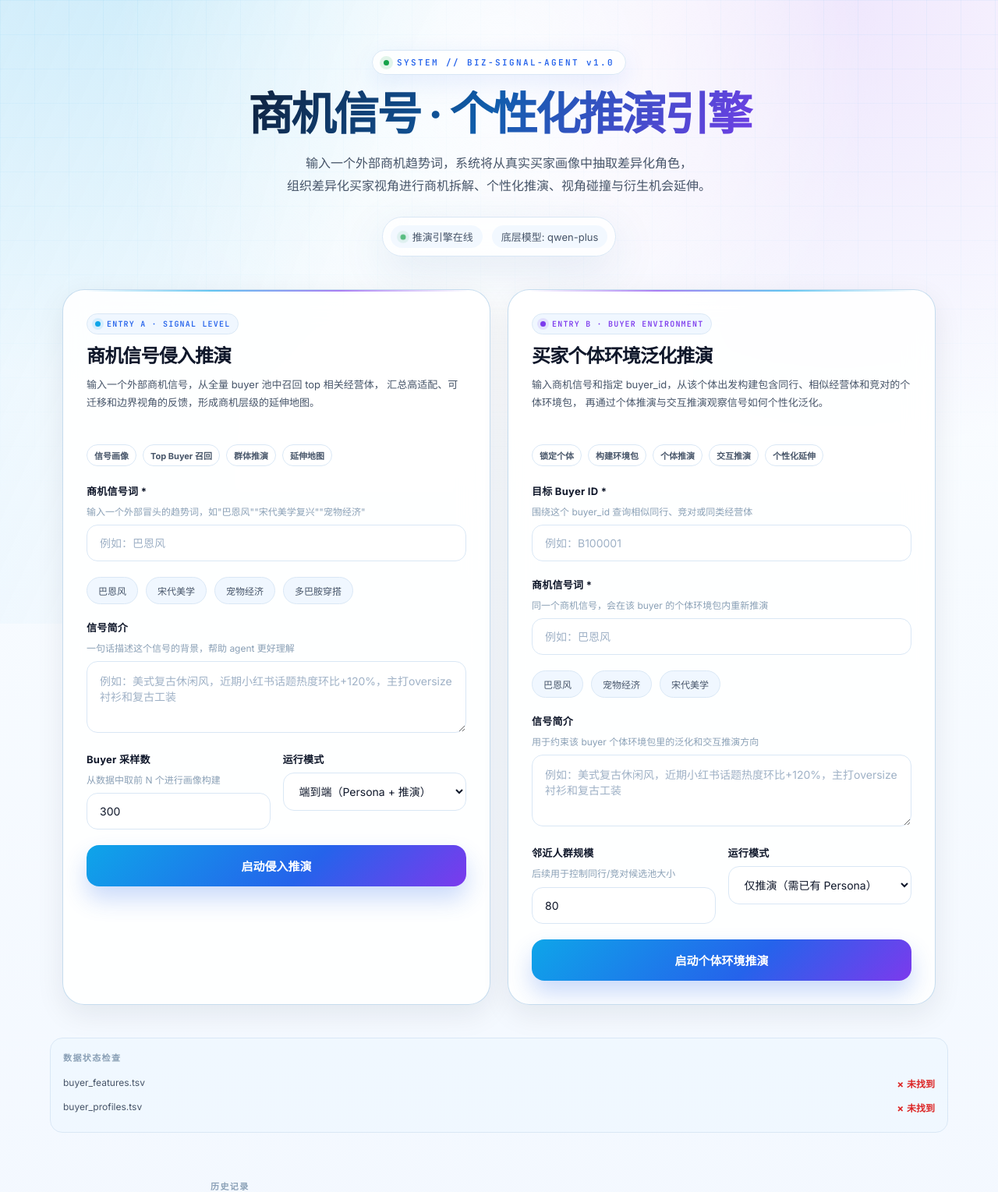
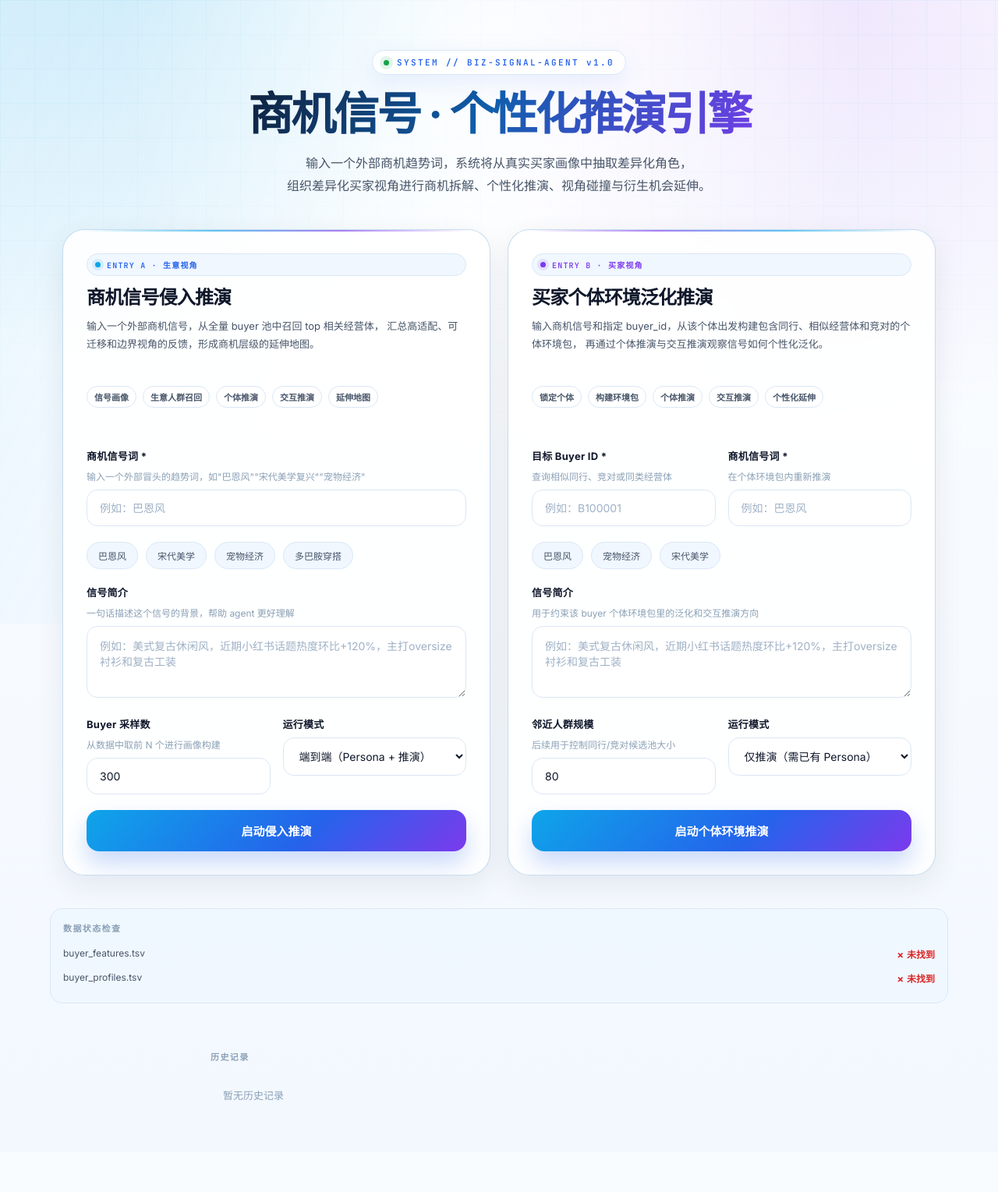
Before and after one commit to heroofzhiwei-ops/buss_simulation, a Flask app: page / in a window 1280 px wide. Shown: the top 1529 px of the page at 78% size. After the commit the page ends 1411 px from the top, so only its background shows below. Run offline with Flask 3, Linux system fonts and the light colour scheme; data that the repository does not hold is empty.

Commit message:
Polish entry perspective labels and alignment
Co-authored-by: heroofzhiwei-ops <heroofzhiwei-ops@users.noreply.github.com>

```diff
--- a/templates/index.html
+++ b/templates/index.html
@@ -220,6 +220,8 @@
     overflow: hidden;
     box-shadow: var(--shadow-card);
     backdrop-filter: blur(18px);
+    display: flex;
+    flex-direction: column;
   }
 
   .entry-card::before {
@@ -294,6 +296,8 @@
     flex-wrap: wrap;
     gap: 8px;
     margin: -8px 0 22px;
+    min-height: 58px;
+    align-content: flex-start;
   }
 
   .flow-step {
@@ -311,6 +315,11 @@
   .entry-form {
     display: flex;
     flex-direction: column;
+    flex: 1;
+  }
+
+  .entry-form .btn-submit {
+    margin-top: auto;
   }
 
   .form-group { margin-bottom: 20px; }
@@ -743,16 +752,12 @@
     <h1>商机信号 · 个性化推演引擎</h1>
     <p>输入一个外部商机趋势词，系统将从真实买家画像中抽取差异化角色，<br>
        组织差异化买家视角进行商机拆解、个性化推演、视角碰撞与衍生机会延伸。</p>
-    <div class="stats-badge">
-      <div><span class="dot"></span> 推演引擎在线</div>
-      <div>底层模型: qwen-plus</div>
-    </div>
   </div>
 
   <!-- Entry Cards -->
   <div class="entry-grid" id="entryGrid">
     <div class="entry-card signal-entry">
-      <div class="entry-kicker">ENTRY A · SIGNAL LEVEL</div>
+      <div class="entry-kicker">ENTRY A · 生意视角</div>
       <h2>商机信号侵入推演</h2>
       <p class="entry-desc">
         输入一个外部商机信号，从全量 buyer 池中召回 top 相关经营体，
@@ -760,8 +765,9 @@
       </p>
       <div class="entry-flow">
         <span class="flow-step">信号画像</span>
-        <span class="flow-step">Top Buyer 召回</span>
-        <span class="flow-step">群体推演</span>
+        <span class="flow-step">生意人群召回</span>
+        <span class="flow-step">个体推演</span>
+        <span class="flow-step">交互推演</span>
         <span class="flow-step">延伸地图</span>
       </div>
 
@@ -806,7 +812,7 @@
     </div>
 
     <div class="entry-card buyer-entry">
-      <div class="entry-kicker">ENTRY B · BUYER ENVIRONMENT</div>
+      <div class="entry-kicker">ENTRY B · 买家视角</div>
       <h2>买家个体环境泛化推演</h2>
       <p class="entry-desc">
         输入商机信号和指定 buyer_id，从该个体出发构建包含同行、相似经营体和竞对的个体环境包，
@@ -821,16 +827,17 @@
       </div>
 
       <form class="entry-form" id="buyerSignalForm" data-entry-mode="buyer">
+        <div class="form-row">
           <div class="form-group">
             <label>目标 Buyer ID *</label>
-          <div class="hint">围绕这个 buyer_id 查询相似同行、竞对或同类经营体</div>
+            <div class="hint">查询相似同行、竞对或同类经营体</div>
             <input type="text" name="buyerId" placeholder="例如：B100001" required>
           </div>
-
           <div class="form-group">
             <label>商机信号词 *</label>
-          <div class="hint">同一个商机信号，会在该 buyer 的个体环境包内重新推演</div>
+            <div class="hint">在个体环境包内重新推演</div>
             <input type="text" name="signalWord" placeholder="例如：巴恩风" required>
+          </div>
         </div>
 
         <div class="preset-chips">
```
Also changed, not shown: data/output/entry_preview.html (+18 -11 lines). Lines whose indentation alone changed are shown as unchanged.
